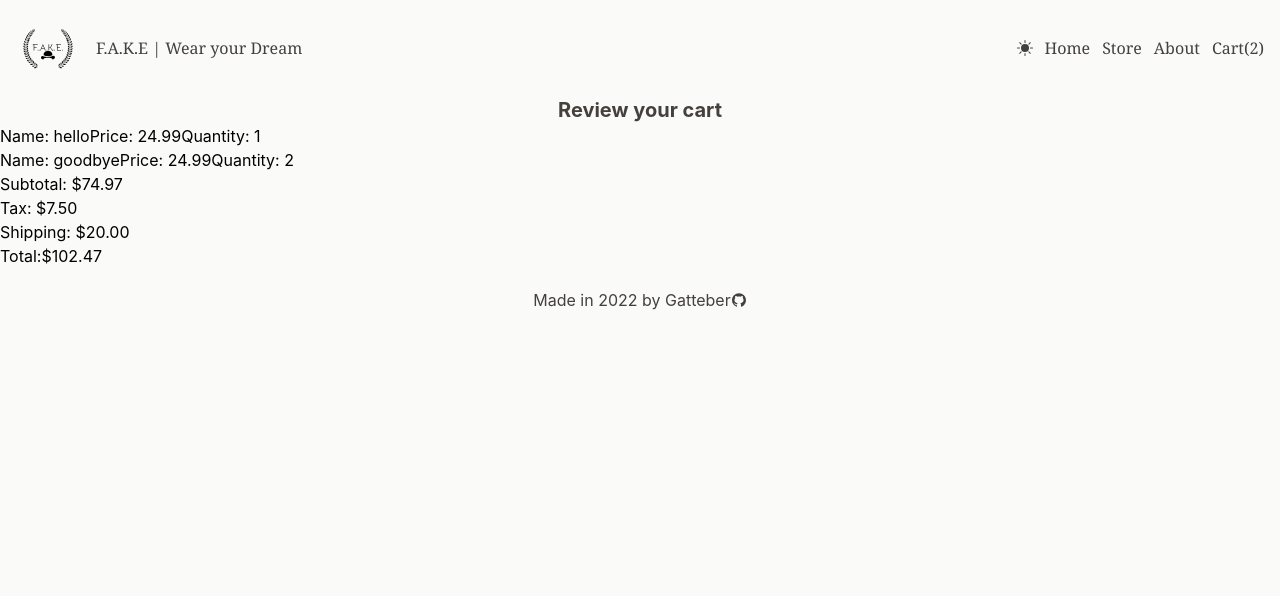
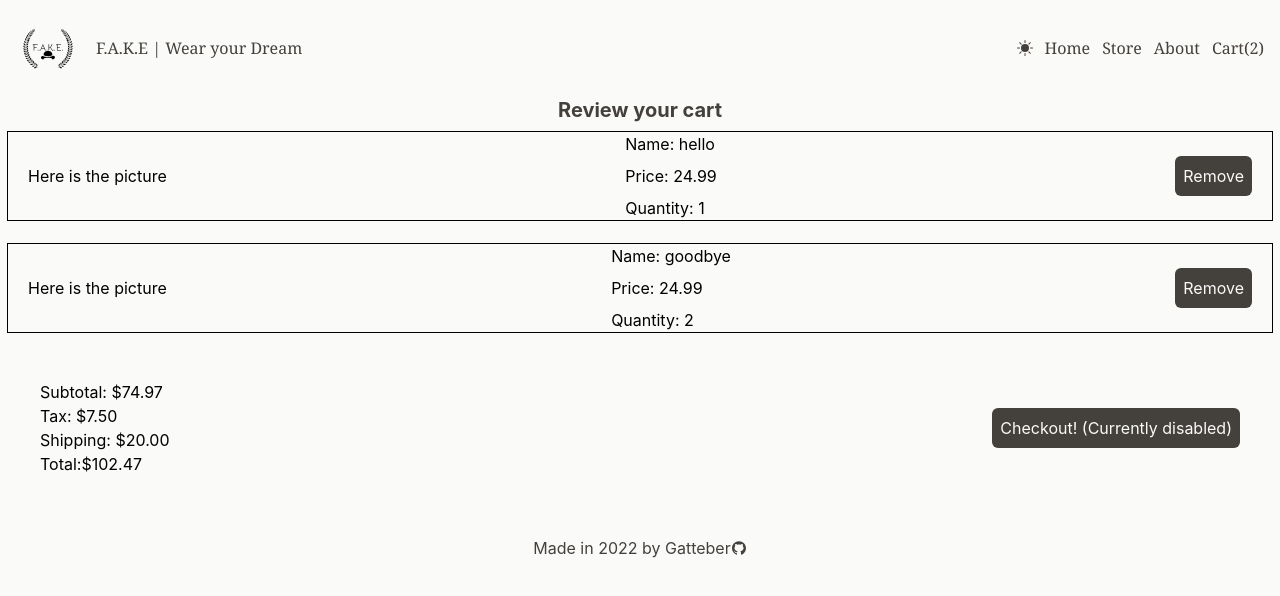
Before and after one commit to Gatteber/fake-store, a React (Create React App) app: page /view-cart in a window 1280 px wide. Shown: the top 596 px of the page. Built offline with nearby package versions, Linux system fonts and the light colour scheme.

Commit message:
added cart styling and remove button mockup

```diff
--- a/src/components/AddtoCart.tsx
+++ b/src/components/AddtoCart.tsx
@@ -1,4 +1,3 @@
-import { useEffect } from "react"
 import { useNavigate } from "react-router-dom";
 
 
--- a/src/pages/ViewCart.tsx
+++ b/src/pages/ViewCart.tsx
@@ -24,22 +24,35 @@ export default function ViewCart({cartItems, setCartItems}: Props) {
   return (
     <div>
       <h3 className="text-stone-700 text-xl font-bold text-center">Review your cart</h3>
-      <div className="container flex flex-col">
+      <div className="container flex flex-col gap-2">
         {cartItems && cartItems.map((item: any) =>
-          <div className="flex flex-1">
+          <div className="flex flex-1 outline outline-1 gap-4 items-center justify-between m-2">
+            <div className="pl-5">
+              Here is the picture
+            </div>
+            <div className="flex flex-col gap-2">
               <div>Name: {item.name}</div>
               <div>Price: {item.price}</div>
               <div>Quantity: {item.quantity}</div>
             </div>
+            <div className="items-center pr-5">
+              <button className="bg-stone-700 text-stone-50 p-2 rounded-md transition duration-200 dark:bg-stone-50 dark:text-stone-700 hover:bg-stone-400 dark:hover:bg-stone-400">Remove</button>
+            </div>
+          </div>
         )
         }
       </div>
+      <div className="flex justify-between p-10">
         <div className="total-box">
           <p>Subtotal: ${getSubtotal(cartItems)}</p>
           <p>Tax: ${calculateTax(getSubtotal(cartItems))}</p>
           <p>Shipping: ${shipping.toFixed(2)}</p>
           <p>Total:${calculateTotal(getSubtotal(cartItems), calculateTax(getSubtotal(cartItems)), shipping)} </p>
         </div>
+        <div className="flex items-center">
+          <button className="bg-stone-700 text-stone-50 p-2 rounded-md transition duration-200 dark:bg-stone-50 dark:text-stone-700 hover:bg-stone-400 dark:hover:bg-stone-400">Checkout! (Currently disabled)</button>
+        </div>
+      </div>
     </div>
   )
 }
```
Lines whose indentation alone changed are shown as unchanged.
